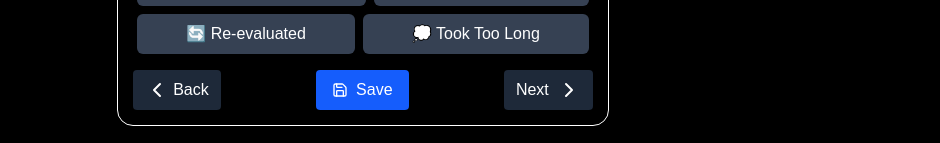
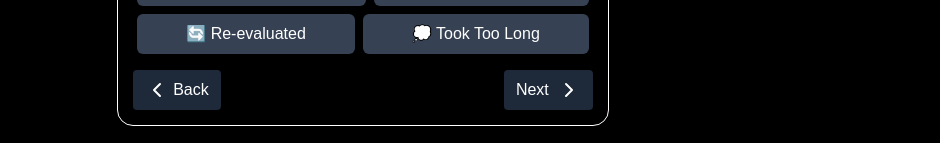
Before and after one commit to sumit-dey-69/mock-test-analyser, a Next.js app: page /overview in a window 1280 px wide. Shown: the part 654-797 px from the top of the page, without its empty margins (11-951 px from the left). Built offline with nearby package versions, Linux system fonts and the light colour scheme; no server answers; the database is empty.

Commit message:
fix: simplify navigation logic by removing unnecessary save check

```diff
--- a/src/components/overview/question-box.tsx
+++ b/src/components/overview/question-box.tsx
@@ -91,12 +91,8 @@ export default function QuestionBox() {
   };
 
   const handleNext = () => {
-    if (selectedReasons.length === 0) {
-      goTo("next");
-    } else {
       saveReasons();
       goTo("next");
-    }
   };
 
   return (
@@ -154,28 +150,6 @@ export default function QuestionBox() {
         </button>
 
         <button
-          onClick={saveReasons}
-          disabled={isSaving}
-          className={twMerge(
-            "flex items-center gap-[0.5em] px-[1em] py-[0.5em] rounded cursor-pointer",
-            saveStatus === "success"
-              ? "bg-green-600"
-              : saveStatus === "error"
-              ? "bg-red-600"
-              : "bg-blue-600 hover:bg-blue-700"
-          )}
-        >
-          <Save size={16} />
-          {isSaving
-            ? "Saving..."
-            : saveStatus === "success"
-            ? "Saved!"
-            : saveStatus === "error"
-            ? "Failed to save"
-            : "Save"}
-        </button>
-
-        <button
           onClick={handleNext}
           className="flex cursor-pointer items-center gap-[0.5em] rounded bg-gray-800 px-[0.75em] py-[0.35em] hover:brightness-125"
         >
```
